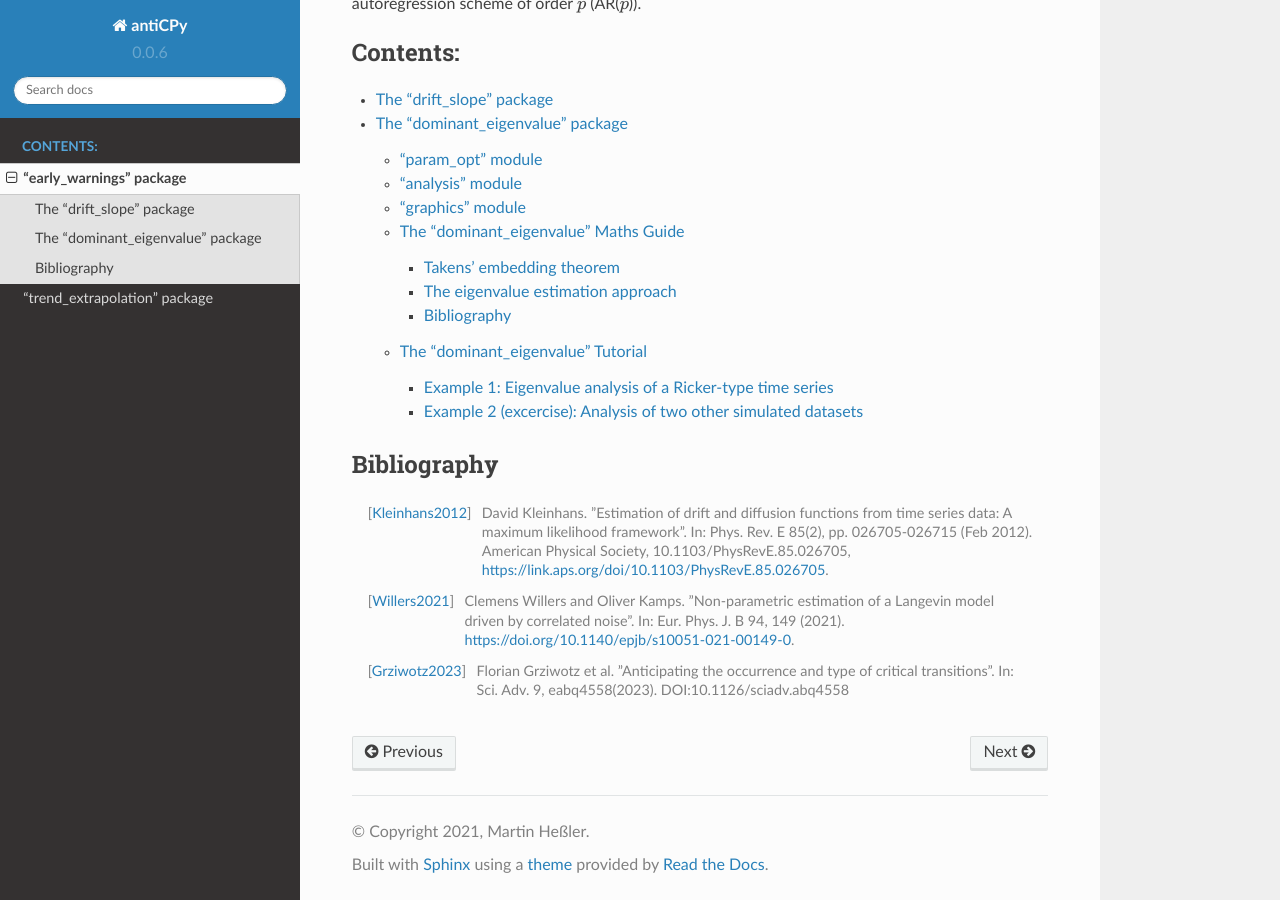
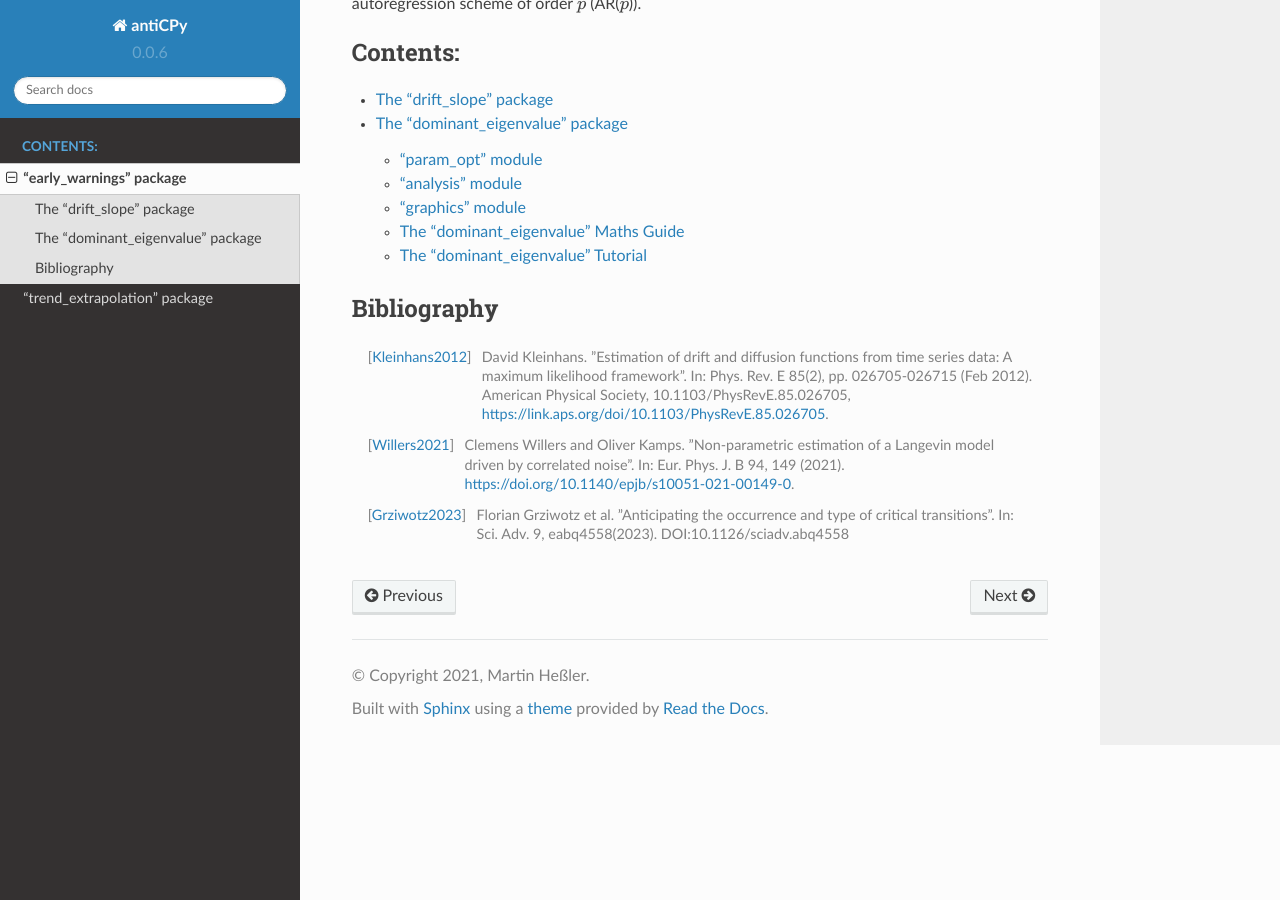
Before and after one commit to MartinHessler/antiCPy, a Sphinx documentation site: the page built from docs/early_warnings/early_warnings.rst, in a window 1280 px wide and 900 px high, scrolled down 1322 px. Built offline with Sphinx 7.4.7 and the Read the Docs theme 2.0.0, drawn with Linux system fonts in a browser that asks for light colours.

Commit message:
Adapt maxdepth of table of contents.

```diff
--- a/docs/early_warnings/early_warnings.rst
+++ b/docs/early_warnings/early_warnings.rst
@@ -61,7 +61,7 @@ The original implementation [Grziwotz2023]_ uses sequential maps (S-maps) to est
 the procedure. We replaced the S-map approach by a simple autoregression scheme of order :math:`p` (AR(:math:`p`)).
 
 .. toctree::
-   :maxdepth: 3
+   :maxdepth: 2
    :caption: Contents:
 
    drift_slope/drift_slope
--- a/docs/index.rst
+++ b/docs/index.rst
@@ -46,7 +46,7 @@ The package can be installed via ::
 
 
 .. toctree::
-   :maxdepth: 2
+   :maxdepth: 3
    :caption: Contents:
 
    early_warnings/early_warnings
```
